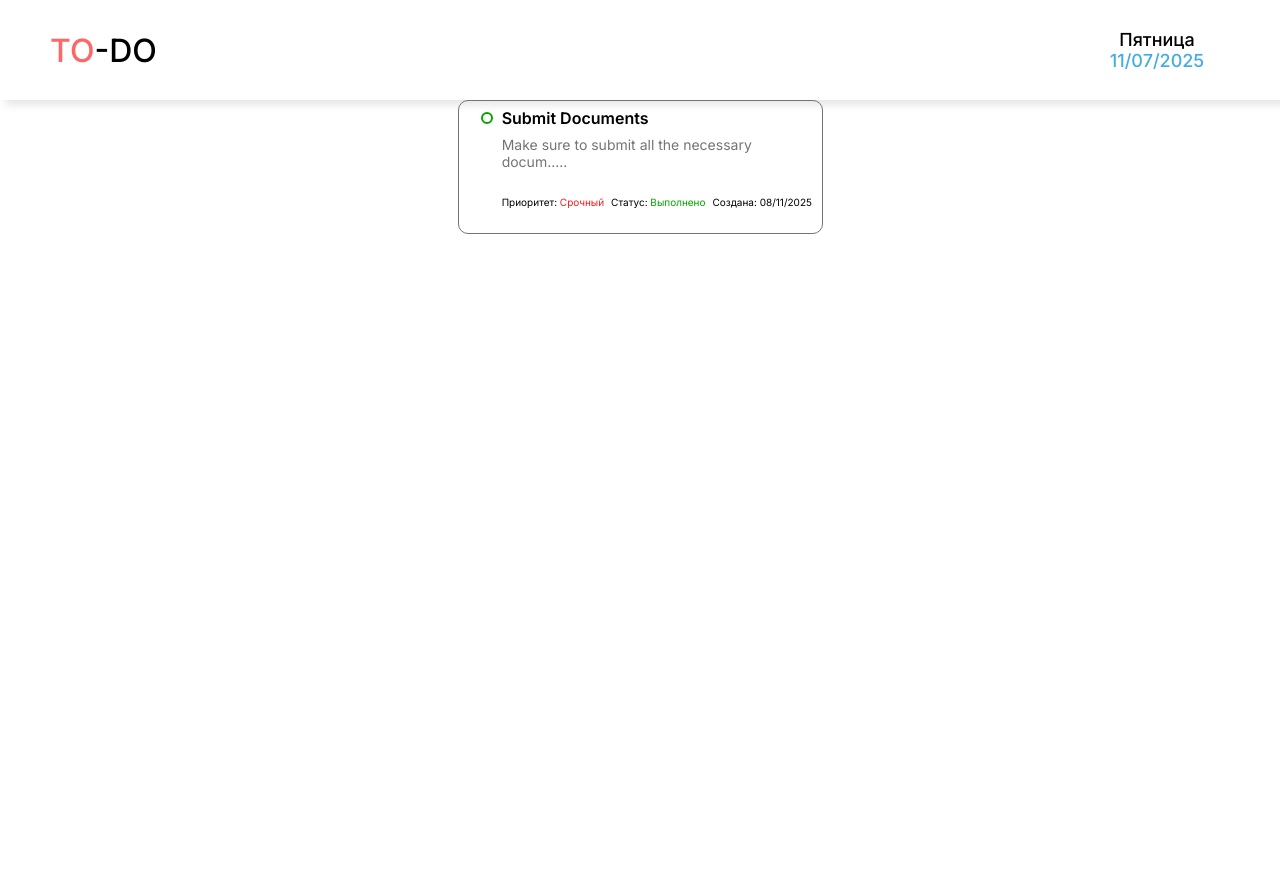
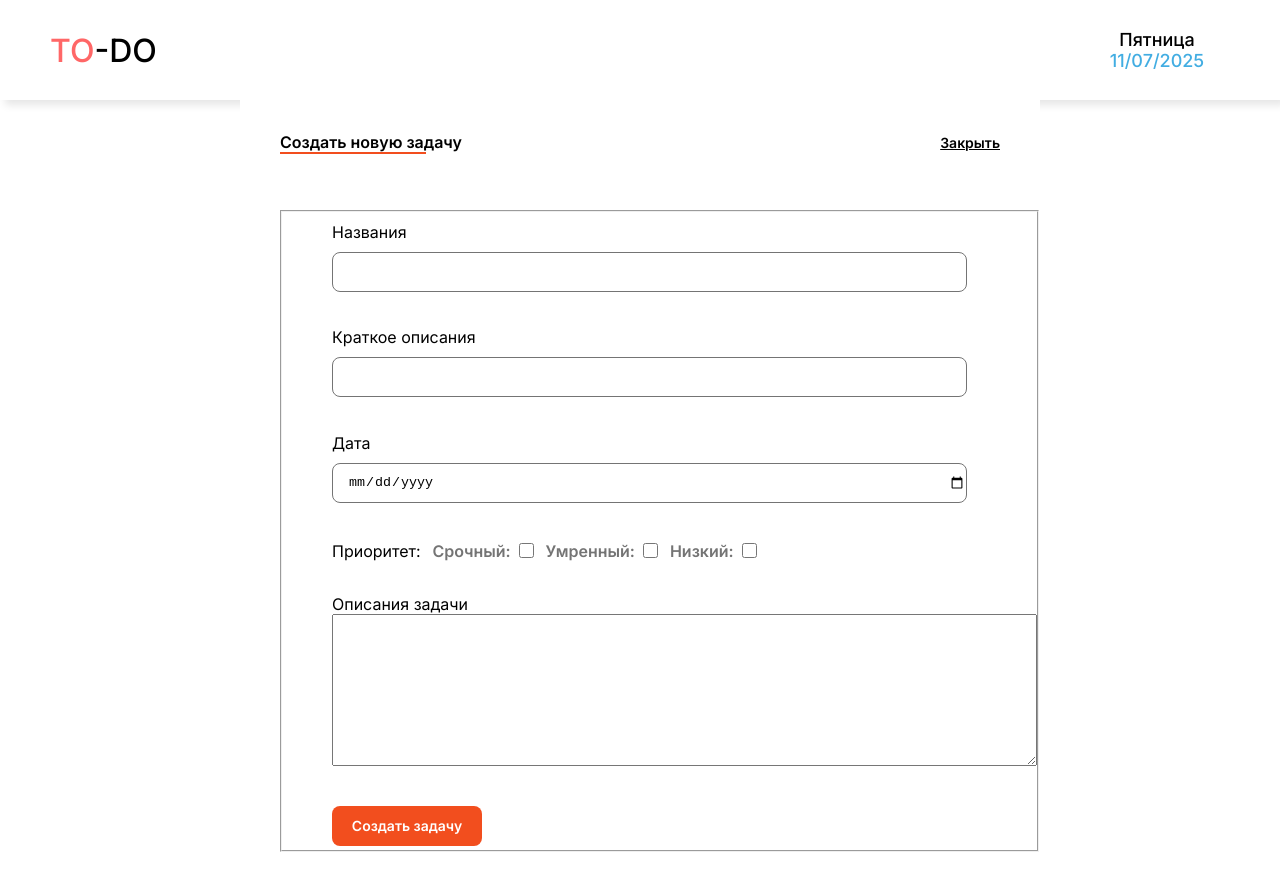
Before and after one commit to 6QWERTY9/TODO-LIST, a React (Vite) app in the folder frontend/: page / in a window 1280 px wide. Shown: the top 890 px of the page. Before the commit the page ends 800 px from the top, so only its background shows below. Built offline with nearby package versions, Linux system fonts and the light colour scheme.

Commit message:
add "@feature/createTask"

```diff
--- a/frontend/package.json
+++ b/frontend/package.json
@@ -11,6 +11,7 @@
   },
   "dependencies": {
     "clsx": "^2.1.1",
+    "formik": "^2.4.8",
     "include-media": "^2.0.0",
     "react": "^19.1.1",
     "react-dom": "^19.1.1",
--- a/frontend/src/app/App.tsx
+++ b/frontend/src/app/App.tsx
@@ -1,4 +1,7 @@
-import { TaskCard } from "@entities/TaskCard"
+
+import { CreateTask } from "@features/createTask"
+
+
 import { Header } from "@shared/components/header"
 
 import { BrowserRouter } from "react-router-dom"
@@ -9,14 +12,7 @@ function App() {
       <Header/>
 
 
-      <TaskCard
-        title="Submit Documents"
-        shortDesc='Make sure to submit all the necessary docum.....'
-        id="title"
-        status='Выполнено'
-        priority="Срочный"
-        createDate="08/11/2025"
-      />
+      <CreateTask open={true}/>
     </BrowserRouter>
   )
 }
--- /dev/null
+++ b/frontend/src/features/createTask/api/index.ts
@@ -0,0 +1 @@
+export { }
--- /dev/null
+++ b/frontend/src/features/createTask/config/index.ts
@@ -0,0 +1 @@
+export { }
--- /dev/null
+++ b/frontend/src/features/createTask/index.ts
@@ -0,0 +1,4 @@
+export * from './api'
+export * from './config'
+export * from './model'
+export * from './ui'
--- /dev/null
+++ b/frontend/src/features/createTask/model/createTaskFormProps.ts
@@ -0,0 +1,9 @@
+export interface CreateTaskFormProps {
+    title: string;
+    shortDesc: string;
+    isExtreme: boolean;
+    isModerate: boolean;
+    isLow: boolean;
+    date: string;
+    description: string;
+}
--- /dev/null
+++ b/frontend/src/features/createTask/model/createTaskProps.ts
@@ -0,0 +1,3 @@
+export interface CreateTaskProps {
+    open: boolean;
+}
--- /dev/null
+++ b/frontend/src/features/createTask/model/index.ts
@@ -0,0 +1,12 @@
+import { validationSchema } from "./validationSchema"
+
+
+import type { CreateTaskFormProps } from "./createTaskFormProps"
+import type { CreateTaskProps } from "./createTaskProps"
+
+
+
+
+export {validationSchema}
+
+export type {CreateTaskFormProps, CreateTaskProps  }
--- /dev/null
+++ b/frontend/src/features/createTask/model/validationSchema.ts
@@ -0,0 +1,8 @@
+import * as Yup from 'yup';
+
+export const validationSchema = Yup.object({
+    title: Yup.string().max(30).required("Название не должно превышать 30 символов"),
+    shortDesc: Yup.string().max(100).required("Краткое описани не должно превышать 100 символов"),
+    date: Yup.date().required("Дата обязательна"),
+    description: Yup.string()
+})
--- /dev/null
+++ b/frontend/src/features/createTask/ui/CreateTask.tsx
@@ -0,0 +1,138 @@
+import { useFormik } from "formik"
+import { validationSchema } from "../model"
+import type { CreateTaskFormProps, CreateTaskProps } from "../model"
+
+import css from './index.module.scss';
+import { useState } from "react";
+
+export const CreateTask: React.FC<CreateTaskProps> = ({open}) => {
+  const [isOpen, setIsOpen] = useState(open);
+
+  const handleClose = () => {
+    setIsOpen(false)
+  }
+  return (
+    <dialog open={isOpen} className={css.create_task_wrapper}>
+      <div className={css.create_task_content}>
+        <div className={css.create_task_top_content}>
+          <span className={css.create_task_title}>Создать новую задачу</span>
+          <button onClick={handleClose} className={css.create_task_close_btn}>Закрыть</button>
+        </div>
+        <CreateTaskForm/>
+      </div>
+    </dialog>
+  )
+}
+
+
+const CreateTaskForm: React.FC = () => {
+  const formik = useFormik<CreateTaskFormProps>({
+    initialValues: {
+      title: '',
+      shortDesc: '',
+      isExtreme: false,
+      isModerate: false,
+      isLow: false,
+      description: '',
+      date: ''
+    },
+    validationSchema: validationSchema,
+    onSubmit: (values) => {
+      console.log('Formik данные для сохранения:');
+      try {
+
+        const jsonData = JSON.stringify(values);
+
+        localStorage.setItem('taskData', jsonData);
+
+        console.log('Данные успешно сохранены в localStorage:', values);
+        alert('Задача сохранена в локальное хранилище браузера.');
+        formik.resetForm();
+      } catch (error) {
+        console.error('Ошибка при сохранении в localStorage:', error);
+        alert('Не удалось сохранить данные (возможно, переполнено хранилище)');
+      }
+    }
+  })
+  return (
+    <form action="" method="post" onSubmit={formik.handleSubmit} className={css.create_task_form}>
+      <fieldset className={css.form_wrapper}>
+        <div  className={css.input_conteiner}>
+          <label htmlFor="title" className={css.input_wrapper}>
+            <span>Названия</span>
+            <input type="text" id="title" {...formik.getFieldProps('title')}/>
+          </label>
+          {/* Отображаем ошибку, если поле было тронуто (touched) и есть ошибка */
+            formik.errors.title ? (
+            <div className={css.error}>{formik.errors.title}</div>
+          ) : null}
+        </div>
+
+        <div className={css.input_conteiner}>
+          <label htmlFor="shortDesc" className={css.input_wrapper}>
+            <span>Краткое описания</span>
+            <input type="text" id="shortDesc" {...formik.getFieldProps('shortDesc')}/>
+          </label>
+          {formik.errors.shortDesc ? (
+            <div className={css.error}>{formik.errors.shortDesc}</div>
+          ) : null}
+        </div >
+
+        <div className={css.input_conteiner}>
+          <label htmlFor="date" className={css.input_wrapper} >
+            <span>Дата</span>
+            <input type="date" id="date" {...formik.getFieldProps('date')}/>
+          </label>
+          { formik.errors.date ? (
+            <div className={css.error}>{formik.errors.date}</div>
+          ) : null}
+        </div>
+
+        <fieldset className={css.checkbox_wrapper}>
+          <span>Приоритет: </span>
+          <div>
+            <label htmlFor="isExtreme">
+              <span>Срочный: </span>
+              <input
+                type="checkbox"
+                id="isExtreme"
+                {...formik.getFieldProps('isExtreme')}
+                checked={formik.values.isExtreme}
+              />
+            </label>
+          </div>
+          <div>
+            <label htmlFor="isModerate">
+              <span>Умренный: </span>
+              <input
+                type="checkbox"
+                id="isModerate"
+                {...formik.getFieldProps('isModerate')}
+                checked={formik.values.isModerate}
+                />
+            </label>
+          </div>
+          <div>
+            <label htmlFor="isLow">
+              <span>Низкий: </span>
+              <input
+                type="checkbox"
+                id="isLow"
+                {...formik.getFieldProps('isLow')}
+                checked={formik.values.isLow}
+              />
+            </label>
+          </div>
+
+        </fieldset>
+        <div className={css.description_wrapper}>
+          <span>Описания задачи</span>
+          <label htmlFor="description">
+            <textarea id="description" rows={10} cols={86} {...formik.getFieldProps('description')}/>
+          </label>
+        </div>
+        <button type="submit" disabled={!formik.isValid || formik.isSubmitting}>Создать задачу</button>
+      </fieldset>
+    </form>
+  )
+}
--- /dev/null
+++ b/frontend/src/features/createTask/ui/index.module.scss
@@ -0,0 +1,136 @@
+@use '../../../shared/styles/vars' as *;
+@use '../../../shared/styles/mixins' as *;
+
+.create_task_wrapper {
+    justify-self: center;
+
+    width: 800px;
+    height: 800px;
+
+    border: none;
+
+    .create_task_content {
+        width: 90%;
+        height: 90%;
+        margin-top: 4%;
+        display: flex;
+        flex-direction: column;
+        gap: 8%;
+
+        justify-self: center;
+
+
+        .create_task_top_content {
+            display: flex;
+            justify-content: space-between;
+
+            .create_task_title {
+                display: inline-block;
+                width: max-content;
+                position: relative;
+
+                @include textStyle($fontSize: $fontSize16, $fontWeight: 600);
+
+                &:after {
+                    content: '';
+
+                    width: 80%;
+
+                    border: 1px solid $orange;
+
+                    position: absolute;
+                    left: 0;
+                    bottom: -8%;
+                }
+            }
+
+            .create_task_close_btn {
+                background: none;
+                border: none;
+                cursor: pointer;
+
+                @include textStyle($fontSize: 14px, $fontWeight: 600);
+
+                text-decoration: underline;
+            }
+        }
+
+        .create_task_form {
+            display: grid;
+            width: 100%;
+            height: 100%;
+            .form_wrapper {
+                padding-left: 50px;
+                padding-top: 10px;
+                display: grid;
+                row-gap: 5%;
+                .input_conteiner {
+                    display: flex;
+                    flex-direction: column;
+                    gap: 5px;
+                    .input_wrapper {
+                        display: flex;
+                        flex-direction: column;
+                        gap: 10px;
+                        & > input {
+                            width: 90%;
+                            height: 40px;
+
+                            outline: none;
+
+                            border: 1px solid $gray;
+
+                            border-radius: 8px;
+                            padding-left: 15px;
+
+                        }
+                    }
+                }
+
+                .checkbox_wrapper {
+                    display: flex;
+                    align-items: center;
+                    border: none;
+
+                    gap: 12px;
+                    div  {
+
+                        & > label {
+
+                            display: flex;
+                            align-items: center;
+                            gap: 8px;
+                            & > span {
+                                @include textStyle($fontSize: $fontSize16, $fontWeight: 600, $color: $gray);
+                            }
+
+                            input {
+                                width: 15px;
+                                height: 15px;
+                            }
+                        }
+
+
+                    }
+                }
+
+                button {
+                    width: 150px;
+                    height: 40px;
+
+                    border: none;
+                    background: $orange;
+
+                    @include textStyle($fontSize: 14px, $fontWeight: 600, $color: $white);
+
+                    border-radius: 8px;
+                }
+            }
+
+        }
+    }
+}
+
+.error {
+    color: $red
+}
--- /dev/null
+++ b/frontend/src/features/createTask/ui/index.ts
@@ -0,0 +1,3 @@
+import { CreateTask } from "./Createtask"
+
+export { CreateTask }
```
Also changed, not shown: 1 other file (tests, documents, lock files or other folders).
